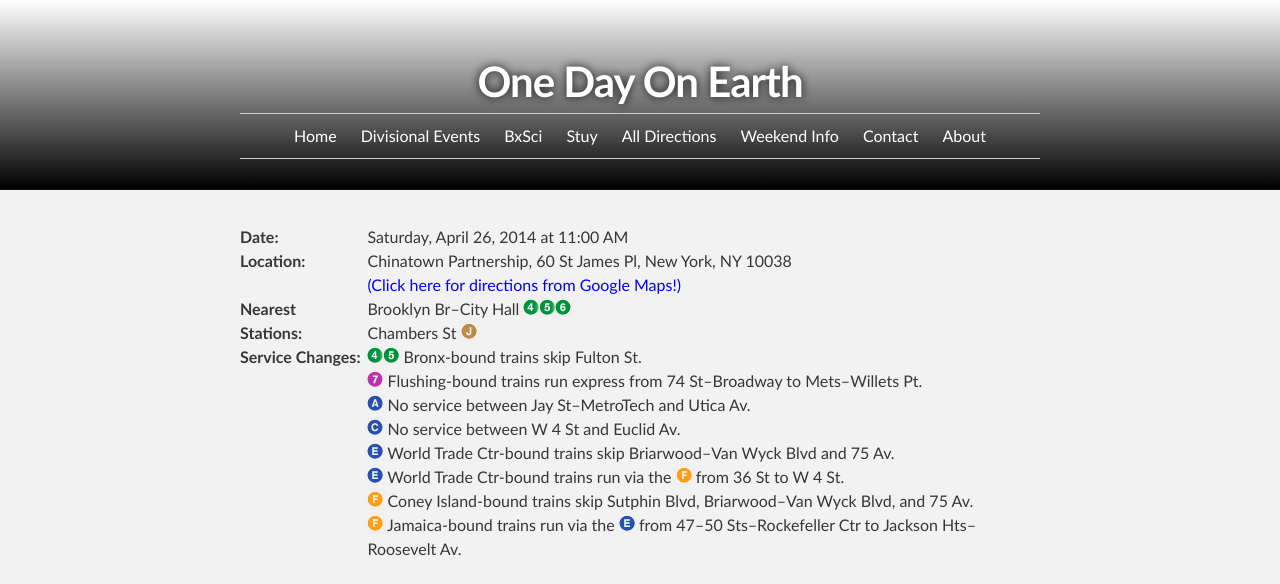
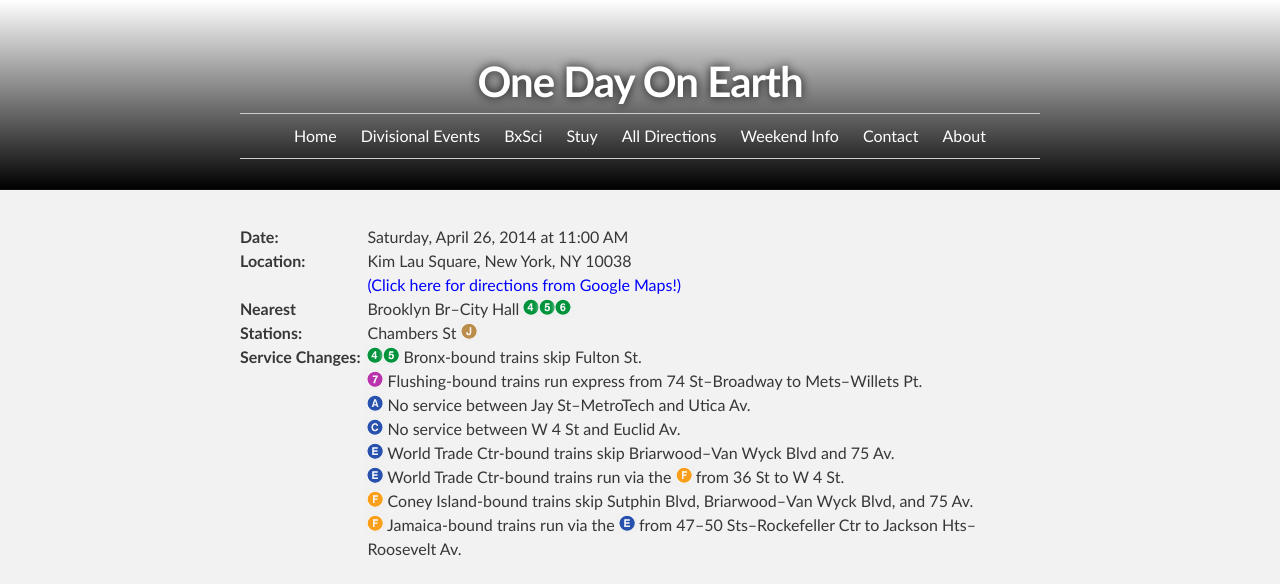
Before and after one commit to d11directions/d11directions.github.io, a Jekyll site: the page built from _posts/2014-04-26-One_Day_On_Earth.html, in a window 1280 px wide. Shown: the top 584 px of the page. Built offline with Jekyll 4.4.1, drawn with Linux system fonts in a browser that asks for light colours.

Commit message:
Update One Day on Earth location

```diff
--- a/_posts/2014-04-26-One_Day_On_Earth.html
+++ b/_posts/2014-04-26-One_Day_On_Earth.html
@@ -6,7 +6,7 @@ tags:
     - stuy
     - bxsci
 time: Saturday, April 26, 2014 at 11:00 AM
-location: Chinatown Partnership, 60 St James Pl, New York, NY 10038
+location: Kim Lau Square, New York, NY 10038
 nearest-stations:
     - Brooklyn Br&ndash;City Hall <img src="/img/4.png" alt="(4)"><img src="/img/5.png" alt="(5)"><img src="/img/6.png" alt="(6)">
     - Chambers St <img src="/img/J.png" alt="(J)">
@@ -21,5 +21,5 @@ changes-brief:
     - <img src="/img/F.png" alt="(F)"> Jamaica-bound trains run via the <img src="/img/E.png" alt="(E)"> from 47&ndash;50 Sts&ndash;Rockefeller Ctr to Jackson Hts&ndash;Roosevelt Av.
 changes-ext:
     - http://travel.mtanyct.info/serviceadvisory/routeStatusResult.aspx?tag=ALL&date=04/26/2014&time=&method=getstatus4
-gmap: https://maps.google.com/maps?f=d&amp;source=embed&amp;saddr=&amp;daddr=60+St+James+Pl,+New+York,+NY+10038&amp;hl=en&amp;geocode=FYg5bQId3d2W-yl9bTghJFrCiTGkv3_mdlsglQ&amp;sll=40.712592,-73.998899&amp;sspn=0.011532,0.022724&amp;dirflg=r&amp;ttype=arr&amp;date=04%2F26%2F14&amp;time=10:45am&amp;noexp=0&amp;noal=0&amp;sort=def&amp;mra=ls&amp;ie=UTF8&amp;t=m&amp;start=0&amp;ll=40.712592,-73.998899&amp;spn=0.011532,0.022724
+gmap: https://maps.google.com/maps?f=d&amp;source=s_d&amp;saddr=&amp;daddr=Kimlau+Square,+Park+Row,+New+York,+NY+10038&amp;hl=en&amp;geocode=FdM8bQIdCOGW-yl9r02PJlrCiTEZl5T7YN-uWg&amp;aq=&amp;sll=40.714753,-73.997791&amp;sspn=0.007416,0.012853&amp;dirflg=r&amp;ttype=arr&amp;date=04%2F26%2F14&amp;time=10:45am&amp;noexp=0&amp;noal=0&amp;sort=def&amp;mra=ls&amp;ie=UTF8&amp;t=m&amp;start=0&amp;ll=40.714753,-73.997791&amp;spn=0.007416,0.012853
 ---
```
